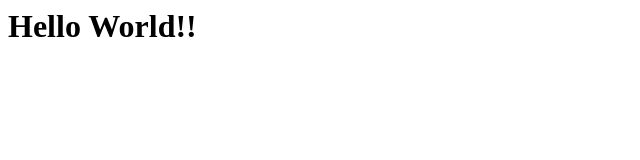
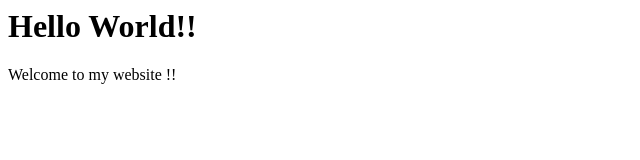
Before and after one commit to ComputingandCoding/ComputingandCoding.github.io, a plain HTML site: page index.html in a window 1280 px wide. Shown: the whole page, without its empty margins (0-640 px from the left). Drawn offline with Linux system fonts and the light colour scheme.

Commit message:
Update index.html

```diff
--- a/index.html
+++ b/index.html
@@ -1 +1,2 @@
 <h1>Hello World!!</h1>
+<p>Welcome to my website !!</p>
```
